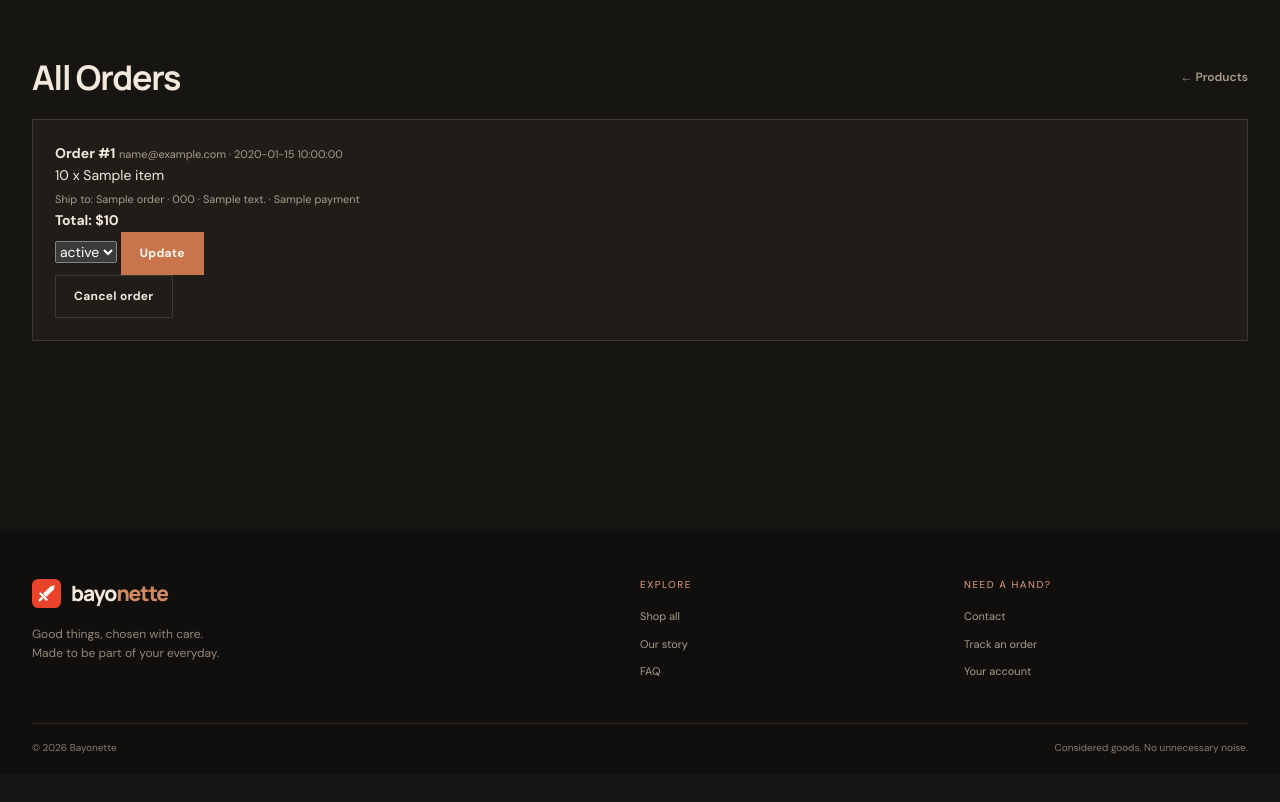
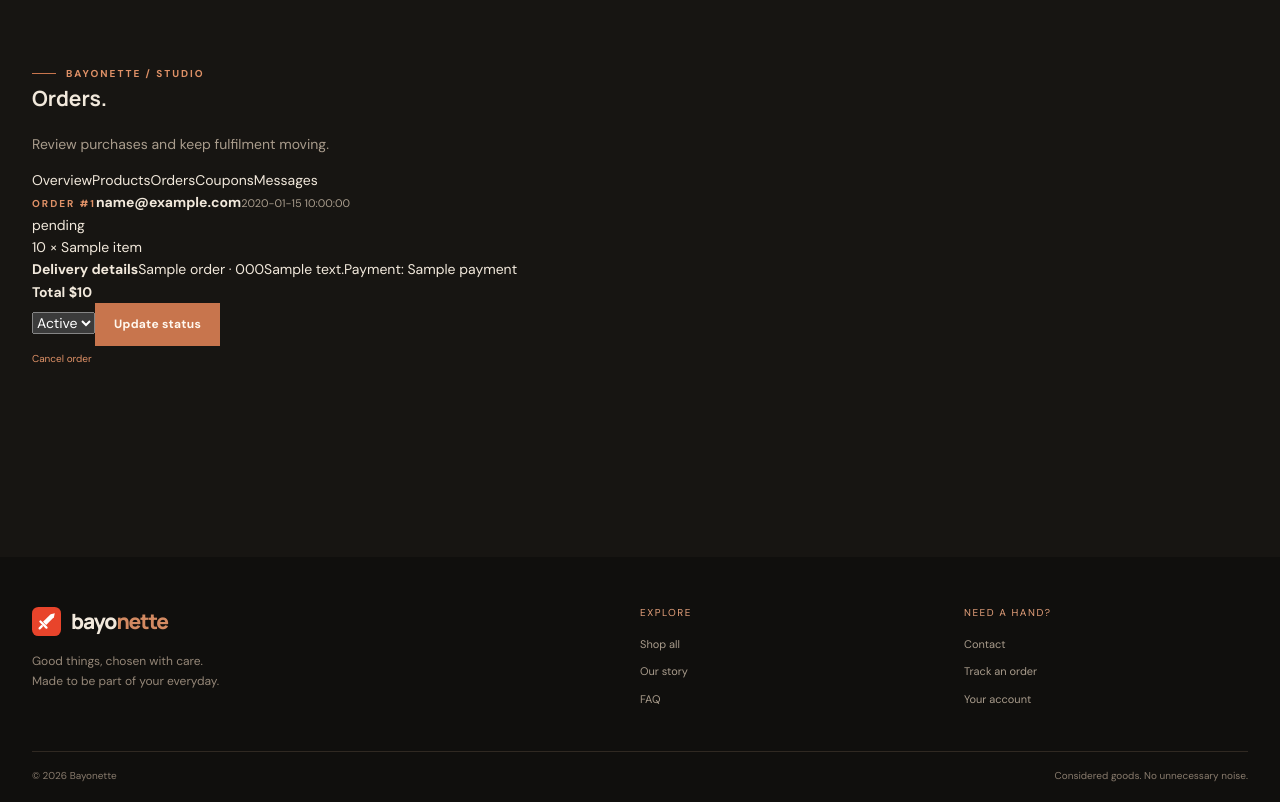
Before and after one commit to PainQisGod/bayonette, a Flask app: template templates/admin_orders.html in a window 1280 px wide. Shown: the part 112-914 px from the top of the page. Before the commit the page ends 866 px from the top, so only its background shows below. Run offline with Flask 3, Linux system fonts and the light colour scheme; the template is opened without the code that fills it: most values are stand-ins (such as "Sample title", 1, 10 or a date in 2020).

Commit message:
Redesign Bayonette order management

```diff
--- a/templates/admin_orders.html
+++ b/templates/admin_orders.html
@@ -1,33 +1,22 @@
 {% extends "base.html" %}
+{% block title %}Orders — Bayonette Studio{% endblock %}
 {% block content %}
-<section>
-  <h2>All Orders <a href="/admin">← Products</a></h2>
-  {% for o in orders %}
-  <div class="box">
-    <b>Order #{{ o.order.id }}</b> <small>{{ o.order.email }} · {{ o.order.created }}</small>
-    {% for i in o["items"] %}<div>{{ i.quantity }} x {{ i.name }}</div>{% endfor %}
-    {% if o.order.address %}
-    <small>Ship to: {{ o.order.name }} · {{ o.order.phone }} · {{ o.order.address }} · {{ o.order.payment }}</small><br>
-    {% endif %}
-    <b>Total: ${{ o.order.total }}</b>
-    {% if o.order.status == "cancelled" %}
-    <span class="label">cancelled</span>
-    {% else %}
-    <form method="post" action="/admin/orders/{{ o.order.id }}">
-      <select name="status">
-        {% for s in statuses %}
-        <option value="{{ s }}" {% if s == o.order.status %}selected{% endif %}>{{ s }}</option>
-        {% endfor %}
-      </select>
-      <button class="btn">Update</button>
-    </form>
-    {% if o.order.status == "pending" %}
-    <form method="post" action="/order/{{ o.order.id }}/cancel" data-confirm="Cancel this order?"><input type="hidden" name="from" value="admin"><button class="btn outline">Cancel order</button></form>
-    {% endif %}
-    {% endif %}
+<section class="studio-page">
+  <div class="studio-heading"><div><span class="eyebrow"><span class="eyebrow-line"></span>Bayonette / Studio</span><h1>Orders<span>.</span></h1><p>Review purchases and keep fulfilment moving.</p></div></div>
+  <div class="studio-nav"><a href="/admin/dashboard">Overview</a><a href="/admin">Products</a><a class="active" href="/admin/orders">Orders</a><a href="/admin/coupons">Coupons</a><a href="/admin/messages">Messages</a></div>
+  <div class="admin-order-list">
+    {% for o in orders %}
+    <article class="admin-order">
+      <div class="admin-order-heading"><div><span class="eyebrow">Order #{{ o.order.id }}</span><b>{{ o.order.email }}</b><small>{{ o.order.created }}</small></div><span class="order-status status-pill status-{{ o.order.status|lower }}">{{ o.order.status }}</span></div>
+      <div class="admin-order-items">{% for i in o["items"] %}<div><span>{{ i.quantity }} × {{ i.name }}</span></div>{% endfor %}</div>
+      {% if o.order.address %}<div class="admin-order-shipping"><b>Delivery details</b><span>{{ o.order.name }} · {{ o.order.phone }}</span><span>{{ o.order.address }}</span><span>Payment: {{ o.order.payment }}</span></div>{% endif %}
+      <div class="admin-order-footer"><strong>Total <span>${{ o.order.total }}</span></strong>
+        {% if o.order.status == "cancelled" %}<span class="muted-order-note">This order was cancelled.</span>{% else %}
+        <div class="admin-order-controls"><form method="post" action="/admin/orders/{{ o.order.id }}"><select name="status" aria-label="Order status">{% for s in statuses %}<option value="{{ s }}" {% if s == o.order.status %}selected{% endif %}>{{ s|title }}</option>{% endfor %}</select><button class="btn" type="submit">Update status</button></form>
+        {% if o.order.status == "pending" %}<form method="post" action="/order/{{ o.order.id }}/cancel" data-confirm="Cancel this order?"><input type="hidden" name="from" value="admin"><button class="text-action danger" type="submit">Cancel order</button></form>{% endif %}</div>{% endif %}
+      </div>
+    </article>
+    {% else %}<div class="admin-empty">No orders yet. New purchases will appear here.</div>{% endfor %}
   </div>
-  {% else %}
-  <p>No orders yet.</p>
-  {% endfor %}
 </section>
 {% endblock %}
```
